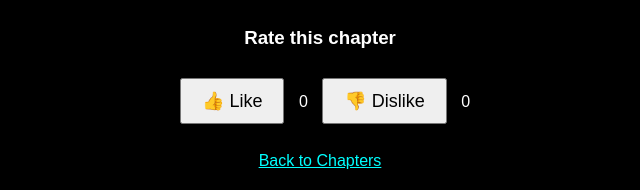
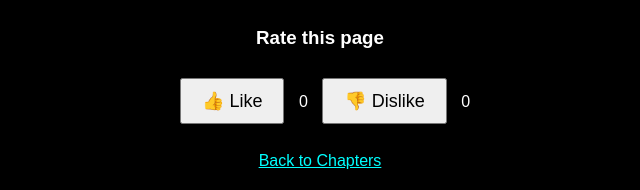
Before and after one commit to fg-chronicles/fg-chronicles, a plain HTML site: page chapter1/index.html in a window 1280 px wide. Shown: the part 1304-1494 px from the top of the page, 320-960 px from the left. Drawn offline with Linux system fonts and the light colour scheme; no server answers.

Commit message:
Change heading from 'Rate this chapter' to 'Rate this page'

```diff
--- a/chapter1/index.html
+++ b/chapter1/index.html
@@ -48,7 +48,7 @@
 <button onclick="nextPage()">Next</button>
 
 <div class="rating">
-    <h3>Rate this chapter</h3>
+    <h3>Rate this page</h3>
 
     <button onclick="like()">👍 Like</button>
     <span id="likes">0</span>
```
